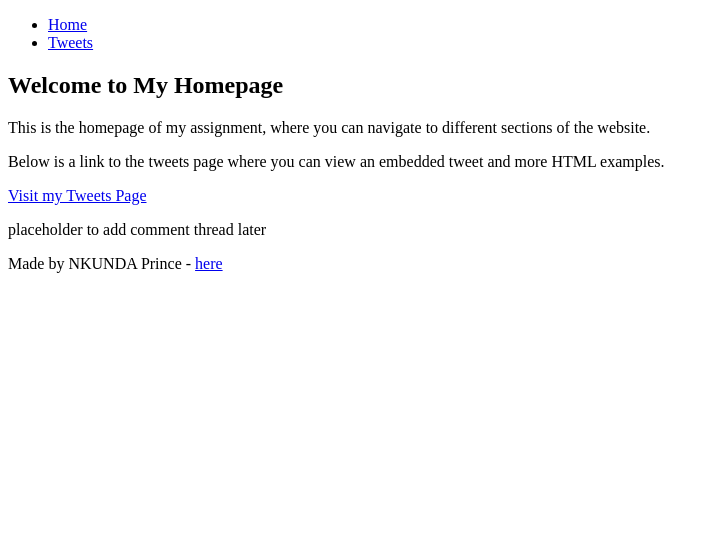
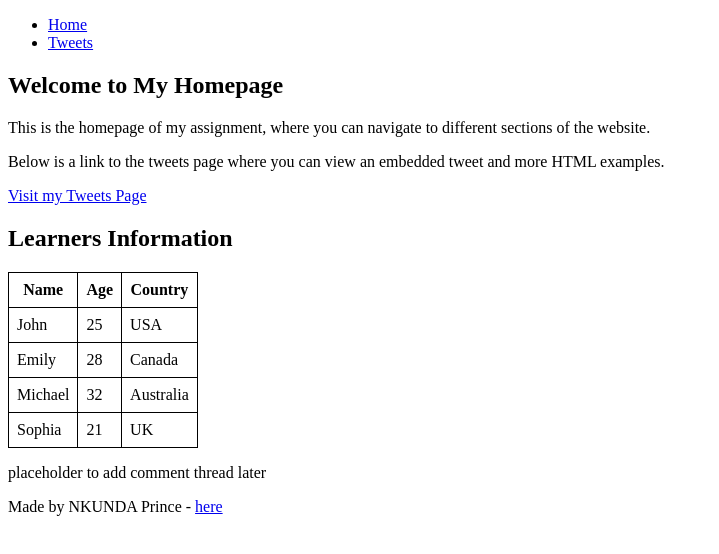
Before and after one commit to nkunda-prince/My_First_Portfolio, a plain HTML site: page html_basic/index.html in a window 1280 px wide. Shown: the whole page, without its empty margins (0-719 px from the left). Drawn offline with Linux system fonts and the light colour scheme.

Commit message:
Update index.html

```diff
--- a/html_basic/index.html
+++ b/html_basic/index.html
@@ -3,6 +3,14 @@
 <head>
     <meta charset="UTF-8">
     <title>Homepage</title>
+
+    <style>
+        table, th, td {
+            border: 1px solid black;
+            border-collapse: collapse;
+            padding: 8px;
+        }
+    </style>
 </head>
 <body>
 
@@ -21,6 +29,43 @@
         <p>Below is a link to the tweets page where you can view an embedded tweet and more HTML examples.</p>
 
         <p><a href="tweets.html">Visit my Tweets Page</a></p>
+
+        <h2>Learners Information</h2>
+
+        <!-- Table with borders -->
+        <table>
+            <thead>
+                <tr>
+                    <th>Name</th>
+                    <th>Age</th>
+                    <th>Country</th>
+                </tr>
+            </thead>
+
+            <tbody>
+                <tr>
+                    <td>John</td>
+                    <td>25</td>
+                    <td>USA</td>
+                </tr>
+                <tr>
+                    <td>Emily</td>
+                    <td>28</td>
+                    <td>Canada</td>
+                </tr>
+                <tr>
+                    <td>Michael</td>
+                    <td>32</td>
+                    <td>Australia</td>
+                </tr>
+                <tr>
+                    <td>Sophia</td>
+                    <td>21</td>
+                    <td>UK</td>
+                </tr>
+            </tbody>
+        </table>
+
     </article>
 
     <aside>
```
